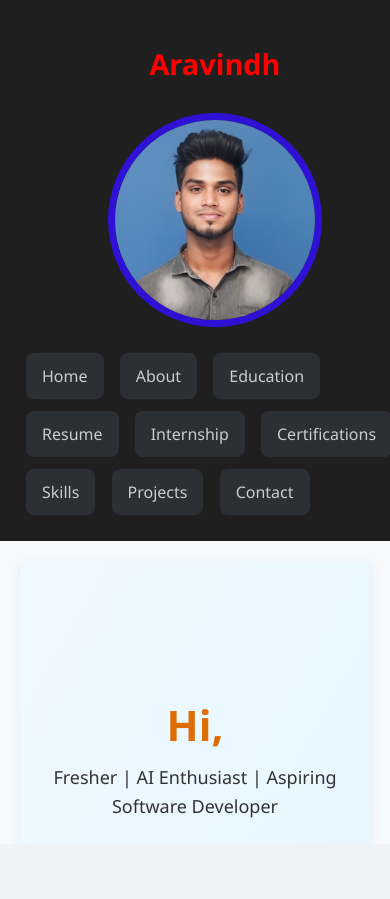
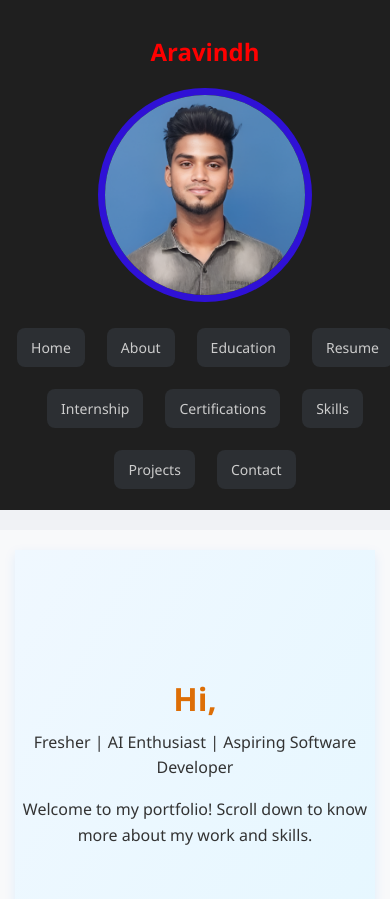
Before and after one commit to aravind78250/personal_portfolio, a plain HTML site: page index.html in a window 390 px wide. Shown: the top 899 px of the page. Before the commit the page ends 844 px from the top, so only its background shows below. Drawn offline with Linux system fonts and the light colour scheme.

Commit message:
Update styles.css

```diff
--- a/styles.css
+++ b/styles.css
@@ -363,3 +363,95 @@ footer {
     border-top: 4px solid #e34c26;
   }
 }
+
+@media (max-width: 768px) {
+  .container {
+    flex-direction: column;
+    height: auto;
+  }
+
+  .sidebar {
+    width: 100%;
+    height: auto;
+    position: relative;
+    padding: 15px 10px;
+    overflow: visible;
+  }
+
+  .sidebar h2 {
+    font-size: 1.5rem;
+    margin-bottom: 20px;
+  }
+
+  .sidebar nav {
+    display: flex;
+    flex-wrap: wrap;
+    justify-content: center;
+    gap: 10px;
+  }
+
+  .sidebar nav a {
+    width: auto;
+    display: inline-block;
+    padding: 10px 14px;
+    font-size: 14px;
+  }
+
+  main {
+    padding: 20px 15px;
+    margin-top: 20px;
+    height: auto;
+  }
+
+  h1 {
+    font-size: 28px;
+  }
+
+  h2 {
+    font-size: 22px;
+  }
+
+  #home h1 {
+    font-size: 32px;
+  }
+
+  #home p {
+    font-size: 16px;
+  }
+
+  #about,
+  #education,
+  #contact {
+    padding: 30px 20px;
+    margin: 20px 0;
+  }
+
+  .projects-list li,
+  .certi li,
+  .intern li {
+    border-radius: 20px;
+    padding: 12px;
+    font-size: 15px;
+  }
+
+  footer {
+    font-size: 14px;
+    padding: 10px;
+  }
+
+  .bar {
+    height: 10px;
+  }
+
+  .edu-block p {
+    font-size: 16px;
+  }
+
+  .edu-block ul li {
+    font-size: 14px;
+  }
+
+  #resume p {
+    margin-left: 0;
+  }
+}
```
